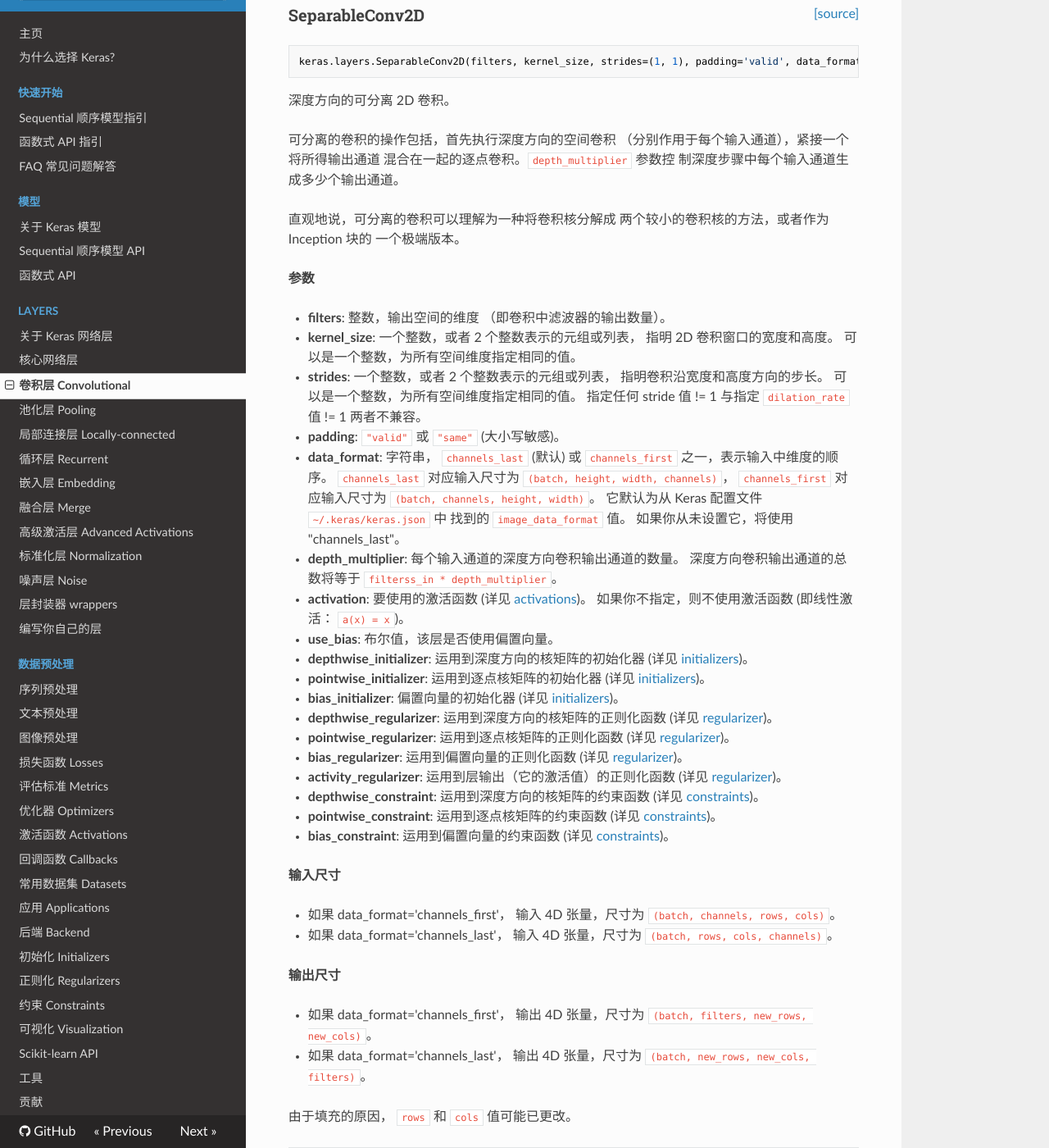
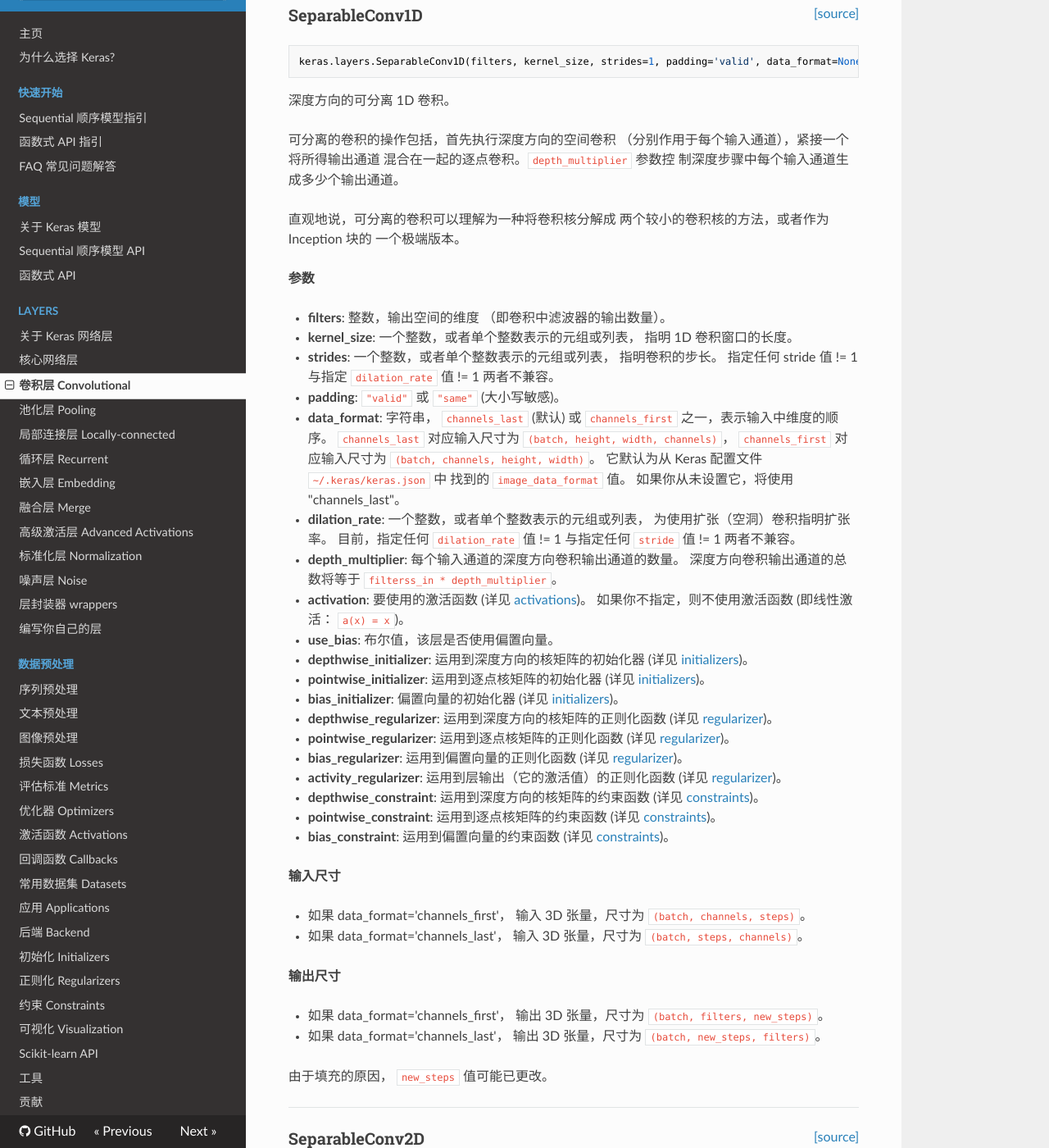
Before and after one commit to keras-team/keras-docs-zh, an MkDocs documentation site: the page built from sources/layers/convolutional.md, in a window 1280 px wide and 1400 px high, scrolled down 2677 px. Shown: the whole window at 82% size. Built offline with MkDocs 1.6.1, drawn with Linux system fonts in a browser that asks for light colours; nearby versions of some CDN libraries; old or Windows-style settings are respelled for this version of MkDocs; some of the changed text lies outside the part shown.

Commit message:
Update convolutional.md
Add SeparableConv1D and dilation_rate of SeparableConv2D.

````diff
--- a/sources/layers/convolutional.md
+++ b/sources/layers/convolutional.md
@@ -153,11 +153,95 @@ __输出尺寸__
 
 ----
 
-<span style="float:right;">[[source]](https://github.com/keras-team/keras/blob/master/keras/layers/convolutional.py#L1384)</span>
+<span style="float:right;">[[source]](https://github.com/keras-team/keras/blob/master/keras/layers/convolutional.py#L1386)</span>
+### SeparableConv1D
+
+```python
+keras.layers.SeparableConv1D(filters, kernel_size, strides=1, padding='valid', data_format=None, dilation_rate=1, depth_multiplier=1, activation=None, use_bias=True, depthwise_initializer='glorot_uniform', pointwise_initializer='glorot_uniform', bias_initializer='zeros', depthwise_regularizer=None, pointwise_regularizer=None, bias_regularizer=None, activity_regularizer=None, depthwise_constraint=None, pointwise_constraint=None, bias_constraint=None)
+```
+
+深度方向的可分离 1D 卷积。
+
+可分离的卷积的操作包括，首先执行深度方向的空间卷积
+（分别作用于每个输入通道），紧接一个将所得输出通道
+混合在一起的逐点卷积。`depth_multiplier` 参数控
+制深度步骤中每个输入通道生成多少个输出通道。
+
+直观地说，可分离的卷积可以理解为一种将卷积核分解成
+两个较小的卷积核的方法，或者作为 Inception 块的
+一个极端版本。
+
+__参数__
+
+- __filters__: 整数，输出空间的维度
+（即卷积中滤波器的输出数量）。
+- __kernel_size__: 一个整数，或者单个整数表示的元组或列表，
+指明 1D 卷积窗口的长度。
+- __strides__: 一个整数，或者单个整数表示的元组或列表，
+指明卷积的步长。
+指定任何 stride 值 != 1 与指定 `dilation_rate` 值 != 1 两者不兼容。
+- __padding__: `"valid"` 或 `"same"` (大小写敏感)。
+- __data_format__: 字符串，
+`channels_last` (默认) 或 `channels_first` 之一，表示输入中维度的顺序。
+`channels_last` 对应输入尺寸为 `(batch, height, width, channels)`，
+`channels_first` 对应输入尺寸为 `(batch, channels, height, width)`。
+它默认为从 Keras 配置文件 `~/.keras/keras.json` 中
+找到的 `image_data_format` 值。
+如果你从未设置它，将使用 "channels_last"。
+- __dilation_rate__: 一个整数，或者单个整数表示的元组或列表，
+为使用扩张（空洞）卷积指明扩张率。
+目前，指定任何 `dilation_rate` 值 != 1 与指定任何 `stride` 值 != 1 两者不兼容。
+- __depth_multiplier__: 每个输入通道的深度方向卷积输出通道的数量。
+深度方向卷积输出通道的总数将等于 `filterss_in * depth_multiplier`。
+- __activation__: 要使用的激活函数
+(详见 [activations](../activations.md))。
+如果你不指定，则不使用激活函数
+(即线性激活： `a(x) = x`)。
+- __use_bias__: 布尔值，该层是否使用偏置向量。
+- __depthwise_initializer__: 运用到深度方向的核矩阵的初始化器
+(详见 [initializers](../initializers.md))。
+- __pointwise_initializer__: 运用到逐点核矩阵的初始化器
+(详见 [initializers](../initializers.md))。
+- __bias_initializer__: 偏置向量的初始化器
+(详见 [initializers](../initializers.md))。
+- __depthwise_regularizer__: 运用到深度方向的核矩阵的正则化函数
+(详见 [regularizer](../regularizers.md))。
+- __pointwise_regularizer__: 运用到逐点核矩阵的正则化函数
+(详见 [regularizer](../regularizers.md))。
+- __bias_regularizer__: 运用到偏置向量的正则化函数
+(详见 [regularizer](../regularizers.md))。
+- __activity_regularizer__: 运用到层输出（它的激活值）的正则化函数
+(详见 [regularizer](../regularizers.md))。
+- __depthwise_constraint__: 运用到深度方向的核矩阵的约束函数
+(详见 [constraints](../constraints.md))。
+- __pointwise_constraint__: 运用到逐点核矩阵的约束函数
+(详见 [constraints](../constraints.md))。
+- __bias_constraint__: 运用到偏置向量的约束函数
+(详见 [constraints](../constraints.md))。
+
+__输入尺寸__
+
+- 如果 data_format='channels_first'，
+输入 3D 张量，尺寸为 `(batch, channels, steps)`。
+- 如果 data_format='channels_last'，
+输入 3D 张量，尺寸为 `(batch, steps, channels)`。
+
+__输出尺寸__
+
+- 如果 data_format='channels_first'，
+输出 3D 张量，尺寸为 `(batch, filters, new_steps)`。
+- 如果 data_format='channels_last'，
+输出 3D 张量，尺寸为 `(batch, new_steps, filters)`。
+
+由于填充的原因， `new_steps` 值可能已更改。
+
+----
+
+<span style="float:right;">[[source]](https://github.com/keras-team/keras/blob/master/keras/layers/convolutional.py#L1521)</span>
 ### SeparableConv2D
 
 ```python
-keras.layers.SeparableConv2D(filters, kernel_size, strides=(1, 1), padding='valid', data_format=None, depth_multiplier=1, activation=None, use_bias=True, depthwise_initializer='glorot_uniform', pointwise_initializer='glorot_uniform', bias_initializer='zeros', depthwise_regularizer=None, pointwise_regularizer=None, bias_regularizer=None, activity_regularizer=None, depthwise_constraint=None, pointwise_constraint=None, bias_constraint=None)
+keras.layers.SeparableConv2D(filters, kernel_size, strides=(1, 1), padding='valid', data_format=None, dilation_rate=(1, 1), depth_multiplier=1, activation=None, use_bias=True, depthwise_initializer='glorot_uniform', pointwise_initializer='glorot_uniform', bias_initializer='zeros', depthwise_regularizer=None, pointwise_regularizer=None, bias_regularizer=None, activity_regularizer=None, depthwise_constraint=None, pointwise_constraint=None, bias_constraint=None)
 ```
 
 深度方向的可分离 2D 卷积。
@@ -190,6 +274,9 @@ __参数__
 它默认为从 Keras 配置文件 `~/.keras/keras.json` 中
 找到的 `image_data_format` 值。
 如果你从未设置它，将使用 "channels_last"。
+- __dilation_rate__: 一个整数，或者 2 个整数表示的元组或列表，
+为使用扩张（空洞）卷积指明扩张率。
+目前，指定任何 `dilation_rate` 值 != 1 与指定任何 `stride` 值 != 1 两者不兼容。
 - __depth_multiplier__: 每个输入通道的深度方向卷积输出通道的数量。
 深度方向卷积输出通道的总数将等于 `filterss_in * depth_multiplier`。
 - __activation__: 要使用的激活函数
````
